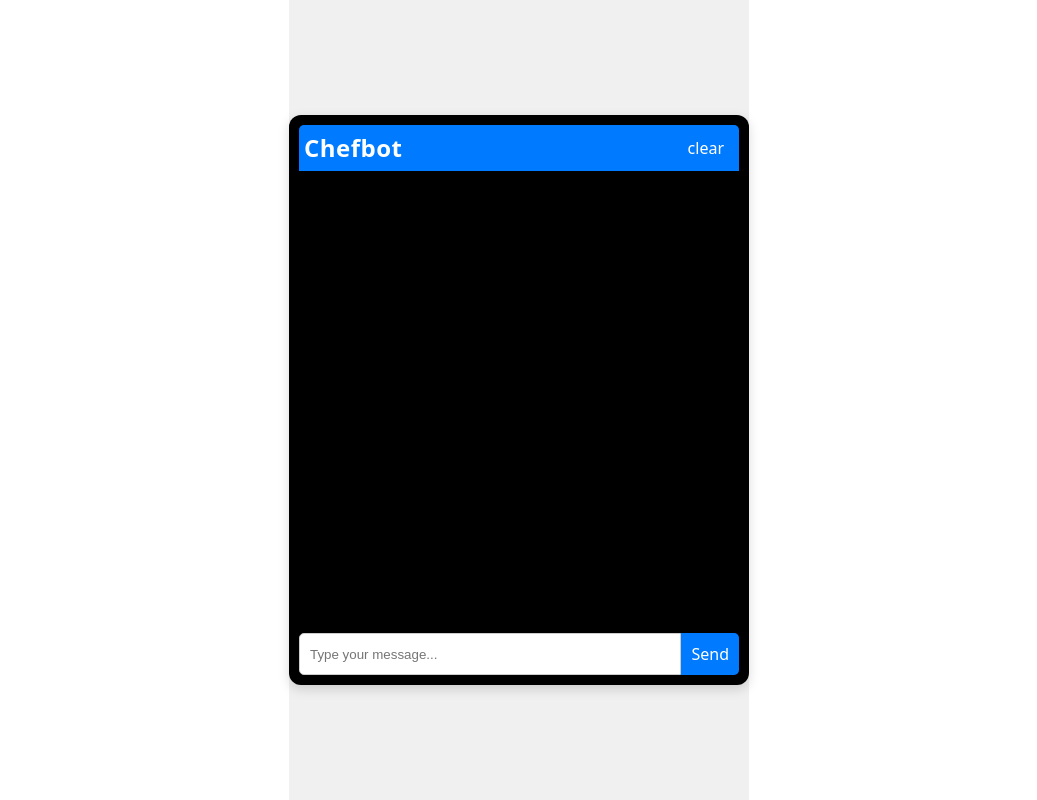
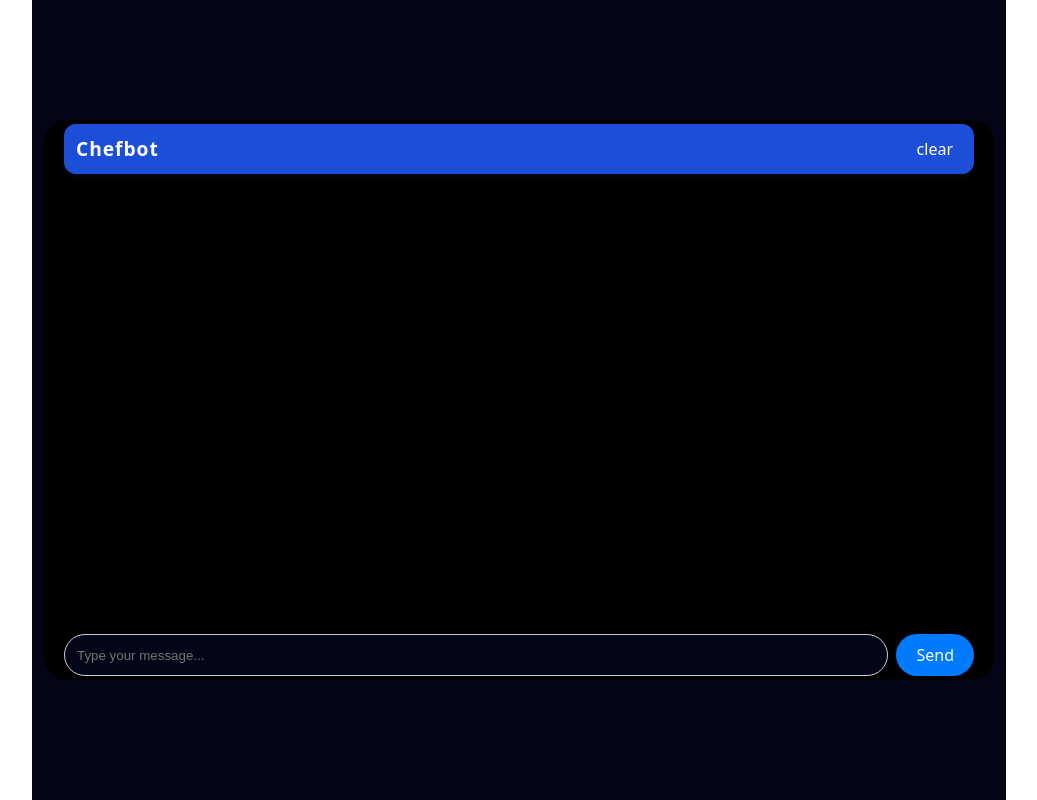
Before and after one commit to tricar534/Chefbot, a React (Vite) app in the folder frontend/: page / in a window 1280 px wide. Shown: the whole page, without its empty margins (121-1158 px from the left). Built offline with nearby package versions, Linux system fonts and the light colour scheme.

Commit message:
Update UI

```diff
--- a/frontend/src/App.css
+++ b/frontend/src/App.css
@@ -2,92 +2,125 @@
   display: flex;
   justify-content: center;
   align-items: center;
-  height: 100vh;
-  background-color: #f0f0f0;
+  min-height: 100vh;
+  padding: 24px 12px;
+  box-sizing: border-box;
+  background:  #020617;
+
 }
 
 .chat-container {
-  width: 440px;
-  height: 550px;
+  width: 90vw;
+  max-width: 950px;
+  height: 70vh;
+  max-height: 700px;
   background-color: rgb(0, 0, 0);
-  border-radius: 12px;
+  border-radius: 22px;
   box-shadow: 0 4px 12px rgba(0, 0, 0, 0.15);
   display: flex;
   flex-direction: column;
-  padding: 10px;
+  padding: 4px 20px;
+  box-sizing: border-box;
 }
 
 .chat-header {
   display: flex;
-  font-size: 1.4rem;
-  font-weight: bold;
+  align-items: center;
+  justify-content: space-between;
+  font-size: 1rem;
+  font-weight: 600;
   color: #ffffff;
-  background-color: #007bff; /* bright blue header */
-  padding: 5px 5px;
-  border-radius: 5px 5px 0 0; /* rounded top corners */
-  margin-bottom: 10px;
-  box-shadow: 0 2px 4px rgba(0, 0, 0, 0.2);
+  background-color: #1d4ed8; /* blue header */
+  padding: 10px 12px;
+  border-radius: 12px; /* rounded top corners */
+  box-shadow: 0 3px 4px rgba(15, 23, 42, 0.4);
 }
 
 .header-title {
-  flex-grow: 1;
-  text-align: left;
-  font-size: 1.5rem;
-  letter-spacing:0.5px;
+  display: flex;
+  align-items: center;
+  font-size: 1.2rem;
+  letter-spacing:0.05em;
 }
 
 .clear-button {
-  margin-right: auto;
   background-color: transparent;
   border: none;
   color: #ffffff;
   cursor: pointer;
   font-size: 1rem;
-  padding: 6px 10px;
-  transition: color 0.2s ease-in-out;
+  padding: 4px 9px;
+  border-radius: 999px;
+  transition: color 0.15s ease-in-out;
 }
 
+.clear-button:hover {
+  background-color: rgba(15, 23, 42, 0.4);
+  color: #ffffff;
+}
 
-
+/* message area*/
 .messages {
   flex-grow: 1;
   overflow-y: auto;
-  margin-bottom: 10px;
+  margin: 12px 0;
+  padding: 4px 2px;
+  display: flex;
+  flex-direction: column;
+  gap: 8px;
 }
 
+/* message bubbles*/
 .message {
-  padding: 8px;
-  margin: 5px 0;
-  border-radius: 5px;
+  max-width: 66%;
+  padding: 8px 12px;
+  border-radius: 16px;
+  line-height: 1.4;
+  word-wrap: break-word;
+  font-size: medium;
+  margin: 2px;
+  white-space: pre-line;
 }
 
-.user {
-  background-color: #007bff;
+.message.user {
+  align-self: flex-end;
+  background-color: #1d4fd8fa;
   color: white;
-  text-align: right;
+  border-bottom-right-radius: 4px;
 }
 
-.bot {
-  background-color: #c7c4c4a9;
-  text-align: left;
+.message.bot {
+  align-self: flex-start;
+  background-color: #111827;
+  border-bottom-left-radius: 4px;
+  border: 1px solid #4b5563;   /* subtle border */
+  font-size: 0.9rem;           /* slightly smaller text */
 }
 
 .input-area {
   display: flex;
+  gap: 8px;
+  margin-top: 2px ;
 }
 
 .input-area input {
   flex-grow: 1;
-  padding: 10px;
+  padding: 10px 12px;
   border: 1px solid #ccc;
-  border-radius: 5px 0 0 5px;
+  border-radius: 999px;
+  background-color: #020617;
 }
 
 .input-area button {
-  padding: 10px;
+  padding: 10px 20px;
   border: none;
+  border-radius: 999px;
   background-color: #007bff;
   color: white;
-  border-radius: 0 5px 5px 0;
   cursor: pointer;
 }
+
+.input-area button:active {
+  transform: scale(0.97);
+  box-shadow: none;
+}
```
